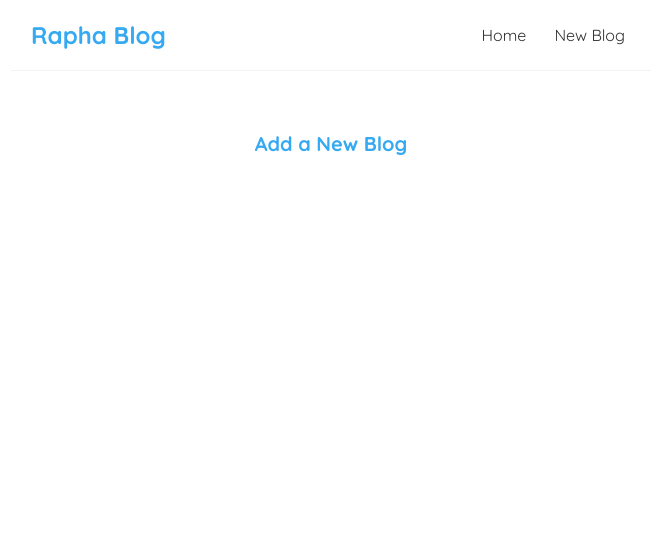
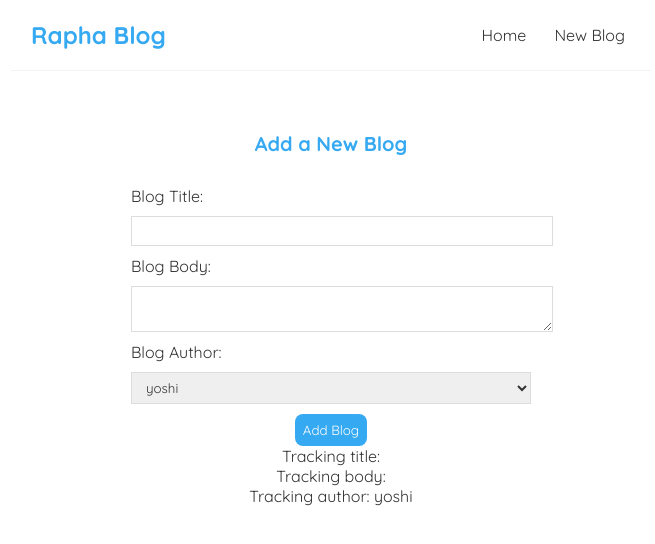
Before and after one commit to phael90/blog-app, a React (Create React App) app: page /create in a window 1280 px wide. Shown: the top 544 px of the page, without its empty margins (309-964 px from the left). Built offline with nearby package versions, Linux system fonts and the light colour scheme.

Commit message:
feat: add controlled inputs to form

```diff
--- a/src/Routes/Create/Create.js
+++ b/src/Routes/Create/Create.js
@@ -1,9 +1,40 @@
-import React from 'react';
+import React, { useState } from 'react';
 
 const Create = () => {
+  const [title, setTitle] = useState('');
+  const [body, setBody] = useState('');
+  const [author, setAuthor] = useState('yoshi');
+
   return (
  <div className="create">
     <h2>Add a New Blog</h2>
+    <form>
+      <label>Blog Title:</label>
+      <input
+         type="text"
+         required
+         value={title}
+         onChange={(e) => setTitle(e.target.value)}
+      ></input>
+      <label>Blog Body:</label>
+      <textarea
+         required
+         value={body}
+         onChange={(e) => setBody(e.target.value)}
+      ></textarea>
+      <label>Blog Author:</label>
+      <select
+         value={author}
+         onChange={(e) => setAuthor(e.target.value)}
+      >
+         <option value="mario">mario</option>
+         <option value="yoshi">yoshi</option>
+      </select>
+      <button>Add Blog</button>
+      <p>Tracking title:  {title}</p>
+      <p>Tracking body:  {body}</p>
+      <p>Tracking author:  {author}</p>
+    </form>
  </div>
 )};
 
```
